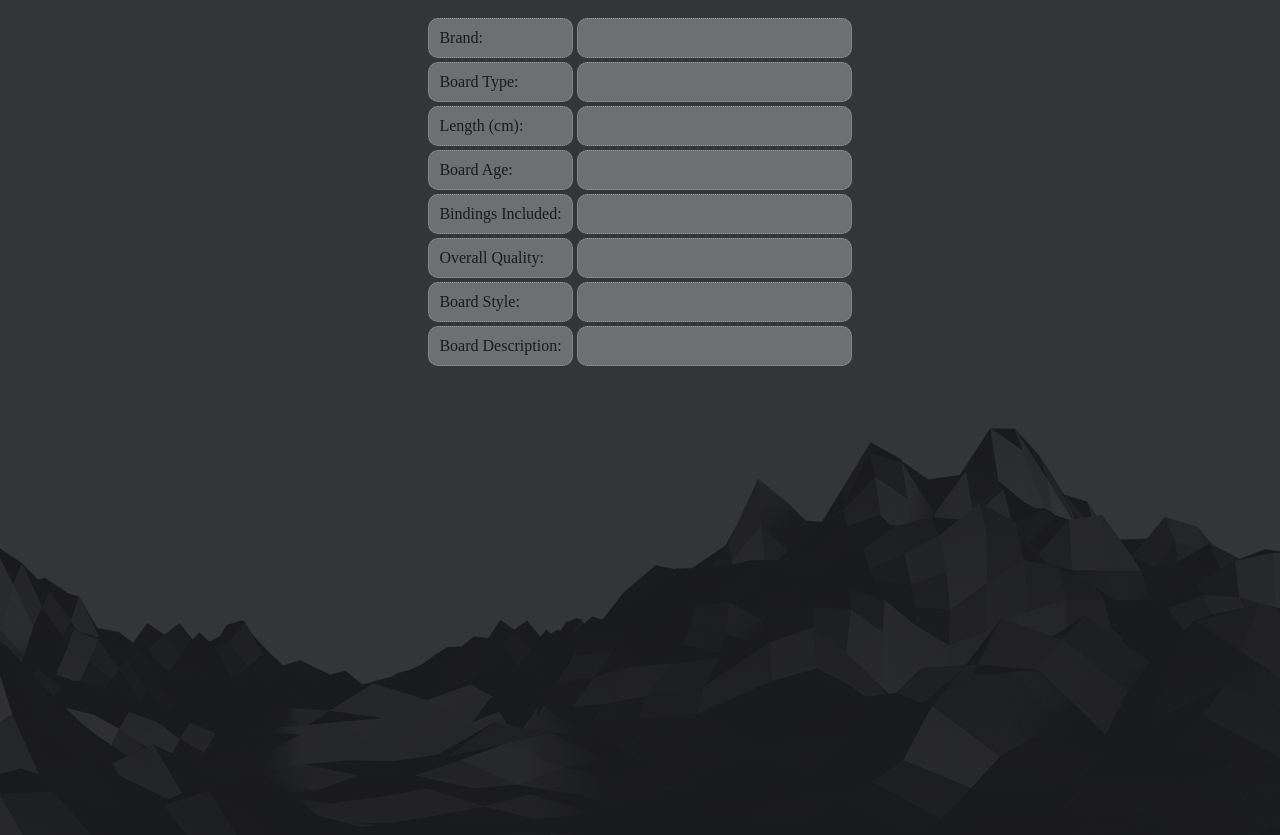
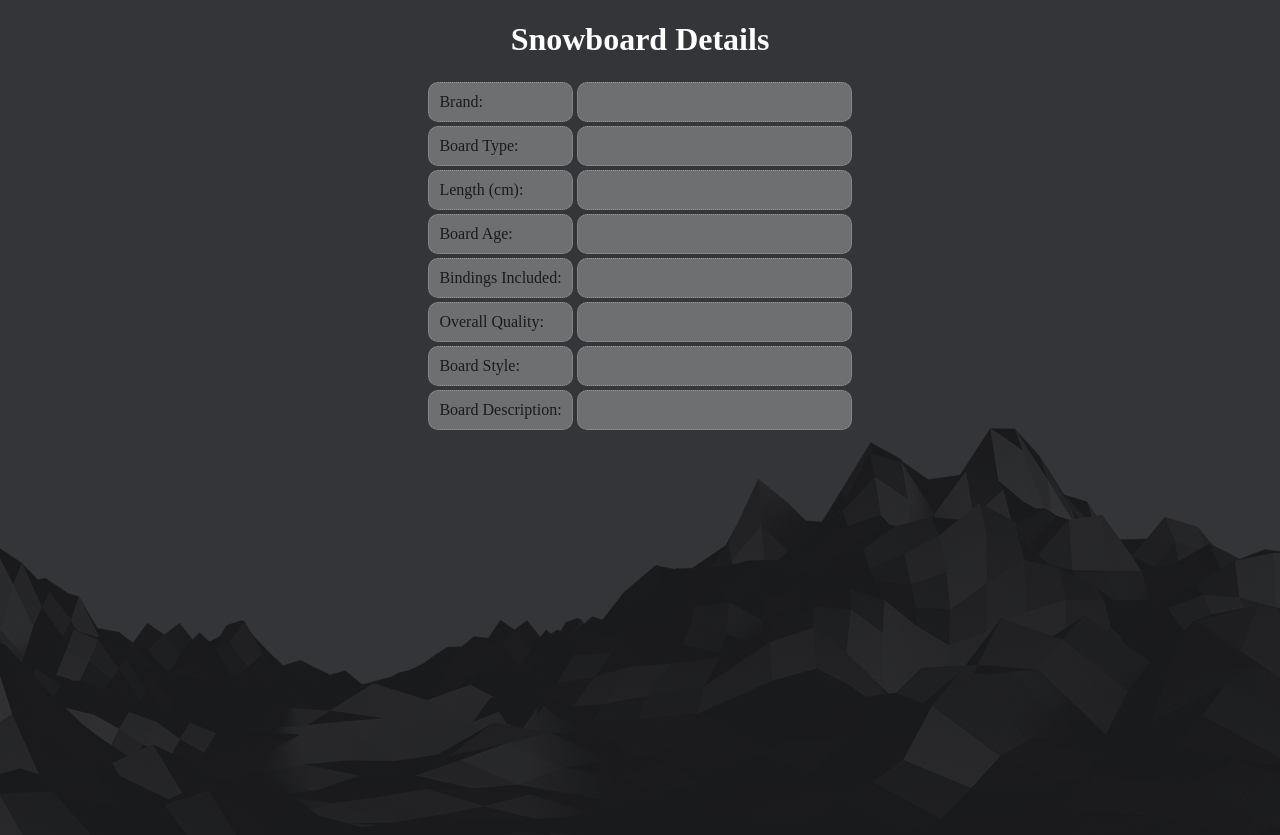
Before and after one commit to dannyhogan/product-catalog, a plain HTML site: page board-details.html in a window 1280 px wide. Drawn offline with Linux system fonts and the light colour scheme; a web font is replaced by a local one.

Commit message:
Added h1 tag

```diff
--- a/board-details.html
+++ b/board-details.html
@@ -9,6 +9,7 @@
     <link rel="stylesheet" href="/src/board-details.css">
 </head>
 <body>
+    <h1>Snowboard Details</h1>
     <dl>
         <dt>Brand</dt>
         <dd id="brand"></dd>
```
